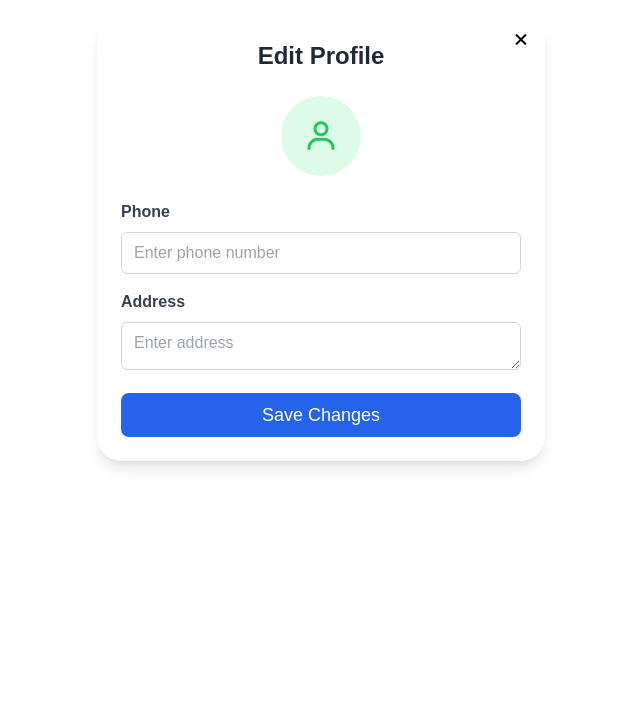
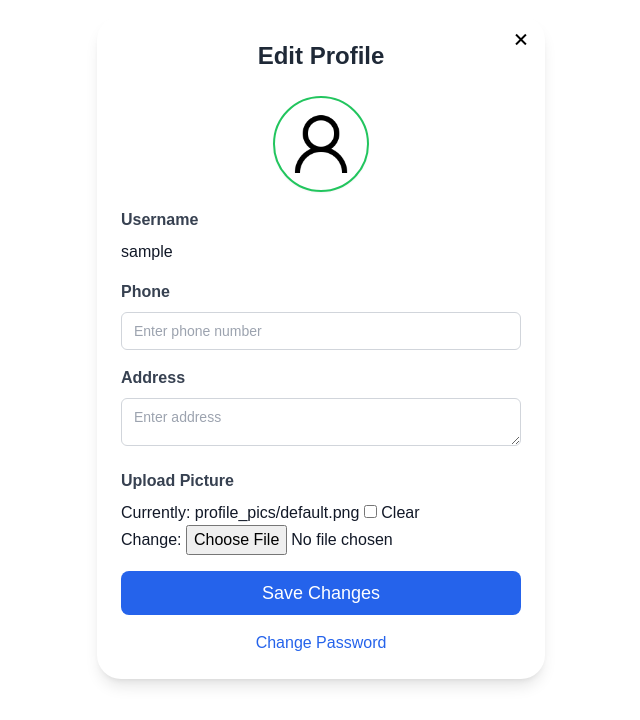
Before and after one commit to rajamohtasham/Foodstore, a Django app: page /profile/edit/ in a window 1280 px wide. Shown: the part 80-800 px from the top of the page, without its empty margins (319-959 px from the left). Run offline with Django 5.2, Linux system fonts and the light colour scheme; the visitor is signed in with stand-in values (Sample User, id 1); data comes from the database, SQL or seed files in the repository; some libraries are stand-ins or nearby versions.

Commit message:
Updated profile pages, added image upload, and fixed views

```diff
--- a/store/forms.py
+++ b/store/forms.py
@@ -1,11 +1,31 @@
 from django import forms
+from django.contrib.auth.models import User
 from .models import UserProfile
 
 class UserProfileForm(forms.ModelForm):
+    username = forms.CharField(max_length=150, required=True, label="Username")  # ✅ added username field
+
     class Meta:
         model = UserProfile
-        fields = ['phone', 'address']
+        fields = ['phone', 'address', 'image']
+
         widgets = {
-            'phone': forms.TextInput(attrs={'class': ' dark:text-white dark:bg-transparent w-full  border border-gray-300 rounded-md px-3 py-2 focus:outline-none focus:border-indigo-500 sm:text-sm' 'form-input', 'placeholder': 'Enter phone number'}),
-            'address': forms.Textarea(attrs={'class': 'dark:text-white dark:bg-transparent  w-full h-12 border border-gray-300 rounded-md px-3 py-2 focus:outline-none focus:border-indigo-500 sm:text-sm' 'form-textarea', 'placeholder': 'Enter address', 'rows': 3}),
+            'phone': forms.TextInput(attrs={'class': 'dark:text-white dark:bg-transparent w-full border border-gray-300 rounded-md px-3 py-2 focus:outline-none focus:border-indigo-500 sm:text-sm', 'placeholder': 'Enter phone number'}),
+            'address': forms.Textarea(attrs={'class': 'dark:text-white dark:bg-transparent w-full h-12 border border-gray-300 rounded-md px-3 py-2 focus:outline-none focus:border-indigo-500 sm:text-sm', 'placeholder': 'Enter address', 'rows': 3}),
         }
+
+    def __init__(self, *args, **kwargs):
+        self.user = kwargs.pop('user', None)
+        super().__init__(*args, **kwargs)
+        if self.user:
+            self.fields['username'].initial = self.user.username  # pre-fill username
+
+    def save(self, commit=True):
+        user_profile = super().save(commit=False)
+        if self.user:
+            self.user.username = self.cleaned_data['username']
+            if commit:
+                self.user.save()
+        if commit:
+            user_profile.save()
+        return user_profile
--- a/store/models.py
+++ b/store/models.py
@@ -1,5 +1,7 @@
 from django.db import models
 from django.contrib.auth.models import User
+import os
+
 
 class Category(models.Model):
     name = models.CharField(max_length=255, unique=True)
@@ -30,10 +32,14 @@
 
 
 ### 🔹 **User Profile Model** (Newly Added)
+def user_profile_path(instance, filename):
+    return f"profile_pics/user_{instance.user.id}/{filename}"
+
 class UserProfile(models.Model):
     user = models.OneToOneField(User, on_delete=models.CASCADE)
     phone = models.CharField(max_length=15, blank=True, null=True)
     address = models.TextField(blank=True, null=True)
+    image = models.ImageField(upload_to=user_profile_path, default='profile_pics/default.png', blank=True)
 
     def __str__(self):
         return f"Profile of {self.user.username}"
--- a/store/templates/store/edit_profile.html
+++ b/store/templates/store/edit_profile.html
@@ -1,42 +1,79 @@
 {% extends "store/base.html" %}
+{% load static %}
 
 {% block content %}
 <div class="max-w-md mx-auto bg-white dark:bg-gray-900 p-6 rounded-3xl shadow-lg relative dark:border dark:border-white">
 
     <!-- Close Button -->
-    <a href="{% url 'view_profile' %}"
-       class="absolute right-3 top-2 text-black  transition duration-200 dark:text-white ">
+    <a href="{% url 'view_profile' %}" class="absolute right-3 top-2 text-black dark:text-white">
         <i class='bx bx-x text-2xl'></i>
     </a>
 
     <!-- Heading -->
     <h2 class="text-2xl font-bold text-center text-gray-800 mb-6 dark:text-white">Edit Profile</h2>
 
-    <!-- Profile Icon -->
-    <div class="flex justify-center">
-        <div class="w-20 h-20 bg-green-100 dark:bg-green-800 flex items-center justify-center rounded-full">
-            <i class="bx bx-user text-4xl text-green-500"></i>
-        </div>
+    <!-- Profile Picture -->
+    <div class="flex justify-center mb-4">
+        <img id="preview-image"
+             src="{% if user_profile.image %}{{ user_profile.image.url }}{% else %}{% static 'profile_pics/default.png' %}{% endif %}"
+             class="w-24 h-24 rounded-full border-2 border-green-500 p-1 shadow-sm object-cover"
+             alt="Profile Picture">
     </div>
 
     <!-- Form -->
-    <form method="POST" class="space-y-4 mt-6">
+    <form method="POST" enctype="multipart/form-data" class="space-y-4 mt-4">
         {% csrf_token %}
+        <!-- Username -->
+        <div>
+             <label class="block text-gray-700 dark:text-gray-300 font-semibold mb-2">Username</label>
+             {{ form.username }}
+        </div>
+
 
         <div>
-            <label for="phone" class="block text-gray-700 dark:text-gray-300 font-semibold mb-2">Phone</label>
+            <label class="block text-gray-700 dark:text-gray-300 font-semibold mb-2">Phone</label>
             {{ form.phone }}
         </div>
 
         <div>
-            <label for="address" class="block text-gray-700 dark:text-gray-300 font-semibold mb-2">Address</label>
+            <label class="block text-gray-700 dark:text-gray-300 font-semibold mb-2">Address</label>
             {{ form.address }}
         </div>
 
+        <div>
+            <label class="block text-gray-700 dark:text-gray-300 font-semibold mb-2">Upload Picture</label>
+            {{ form.image }}
+        </div>
+
         <button type="submit"
-                class="w-full mt-3 bg-blue-600 text-white py-2 rounded-lg text-lg font-medium transition duration-300 hover:bg-blue-700 focus:ring-4 focus:ring-blue-300 dark:bg-blue-700 dark:hover:bg-blue-800 dark:focus:ring-blue-900">
+                class="w-full bg-blue-600 text-white py-2 rounded-lg text-lg font-medium transition duration-300 hover:bg-blue-700 focus:ring-4 focus:ring-blue-300 dark:bg-blue-700 dark:hover:bg-blue-800 dark:focus:ring-blue-900">
             Save Changes
         </button>
+        <!-- Change Password Link -->
+        <div class="text-center mt-4">
+            <a href="{% url 'change_password' %}" class="text-blue-600 hover:underline dark:text-blue-400">
+               Change Password
+            </a>
+        </div>
+
     </form>
 </div>
+
+<!-- JS: Live Preview -->
+<script>
+    const imageInput = document.querySelector('input[type="file"]');
+    const preview = document.getElementById('preview-image');
+    if (imageInput) {
+        imageInput.addEventListener('change', function () {
+            const file = this.files[0];
+            if (file) {
+                const reader = new FileReader();
+                reader.onload = function (e) {
+                    preview.src = e.target.result;
+                }
+                reader.readAsDataURL(file);
+            }
+        });
+    }
+</script>
 {% endblock %}
--- a/store/urls.py
+++ b/store/urls.py
@@ -1,4 +1,5 @@
 from django.urls import path
+from django.contrib.auth import views as auth_views
 from .views import (
     home, product_detail, category_products, cart, add_to_cart, remove_from_cart,
     checkout, order_success, order_history, register, login_view, logout_view,
@@ -28,4 +29,9 @@
     path('profile/edit/', edit_profile, name='edit_profile'),
 
     path('contact/', contact, name='contact'),
+
+    path('profile/change-password/', auth_views.PasswordChangeView.as_view(
+        template_name='store/change_password.html',
+        success_url='/profile/'
+    ), name='change_password'),
 ]
--- a/store/views.py
+++ b/store/views.py
@@ -5,7 +5,6 @@
 from django.db.models import Q
 from django import forms
 import requests
-
 from .models import Product, Category, Order, OrderItem, CartItem, UserProfile
 from .forms import UserProfileForm
 
@@ -186,7 +185,16 @@
 @login_required
 def view_profile(request):
     user_profile, _ = UserProfile.objects.get_or_create(user=request.user)
-    return render(request, 'store/view_profile.html', {'user_profile': user_profile})
+
+    if request.method == 'POST':
+        form = UserProfileForm(request.POST, request.FILES, instance=user_profile)
+        if form.is_valid():
+            form.save()
+            return redirect('view_profile')
+    else:
+        form = UserProfileForm(instance=user_profile)
+
+    return render(request, 'store/view_profile.html', {'form': form, 'user_profile': user_profile})
 
 # ✅ Edit Profile
 @login_required
@@ -194,14 +202,23 @@
     user_profile, _ = UserProfile.objects.get_or_create(user=request.user)
 
     if request.method == "POST":
-        form = UserProfileForm(request.POST, instance=user_profile)
+        form = UserProfileForm(request.POST, request.FILES, instance=user_profile, user=request.user)
         if form.is_valid():
             form.save()
             return redirect('view_profile')
     else:
-        form = UserProfileForm(instance=user_profile)
+        form = UserProfileForm(instance=user_profile, user=request.user)
 
-    return render(request, 'store/edit_profile.html', {'form': form})
+    return render(request, 'store/edit_profile.html', {
+        'form': form,
+        'user_profile': user_profile
+    })
+
+    # ✅ Also pass user_profile to the template so it shows current image
+    return render(request, 'store/edit_profile.html', {
+        'form': form,
+        'user_profile': user_profile
+    })
 
 # ✅ Contact Form (Web3Forms API)
 def contact(request):
```
Also changed, not shown: store/templates/store/change_password.html (added, +19 -0 lines), store/templates/store/profile.html (+35 -7 lines), store/templates/store/view_profile.html (+8 -7 lines), media/profile_pics/default.png (added), media/profile_pics/user_1/bg1.jpeg (added), media/profile_pics/user_3/default.png (added), store/migrations/0012_userprofile_image.py (added), 1 other file.
